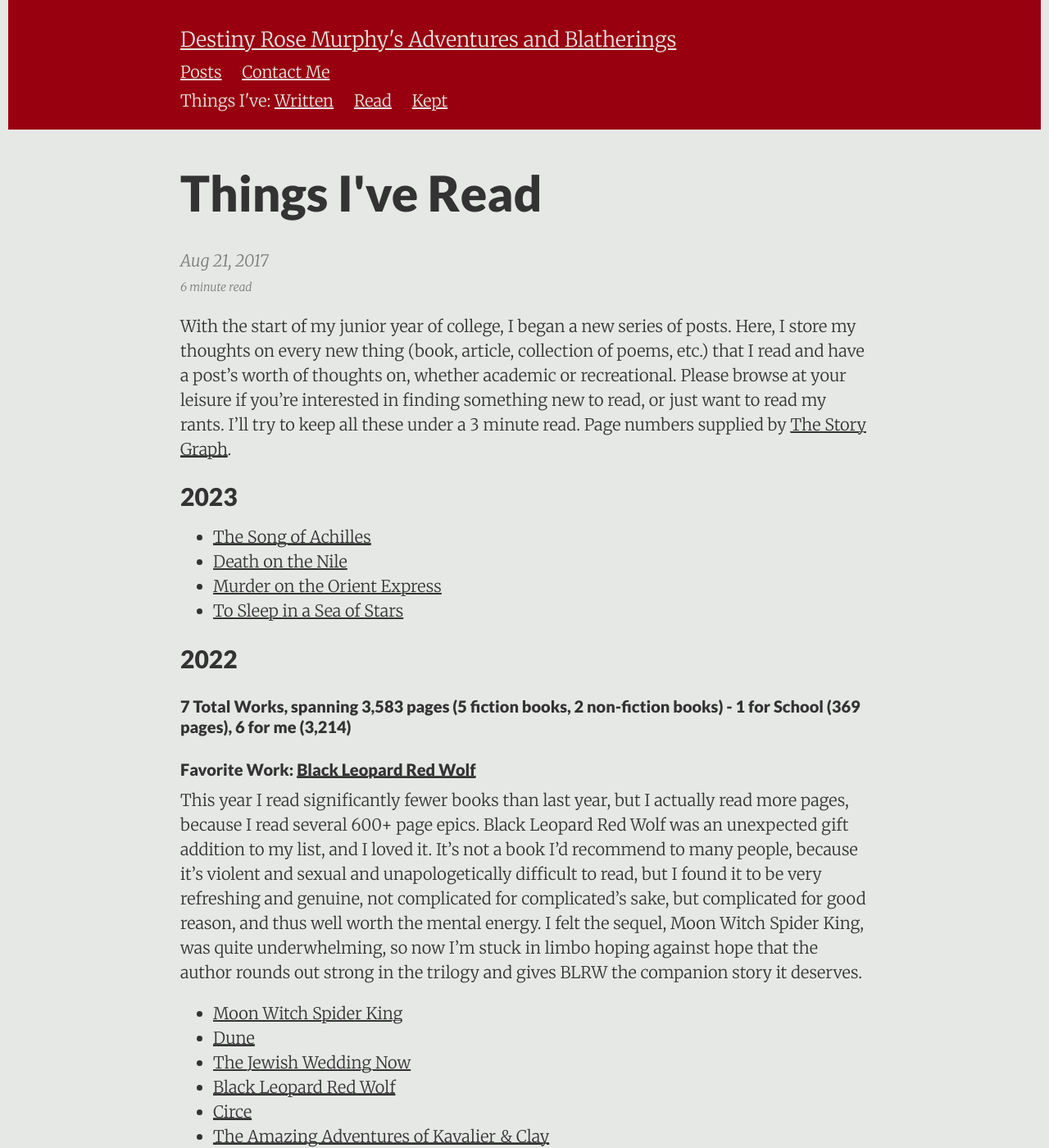
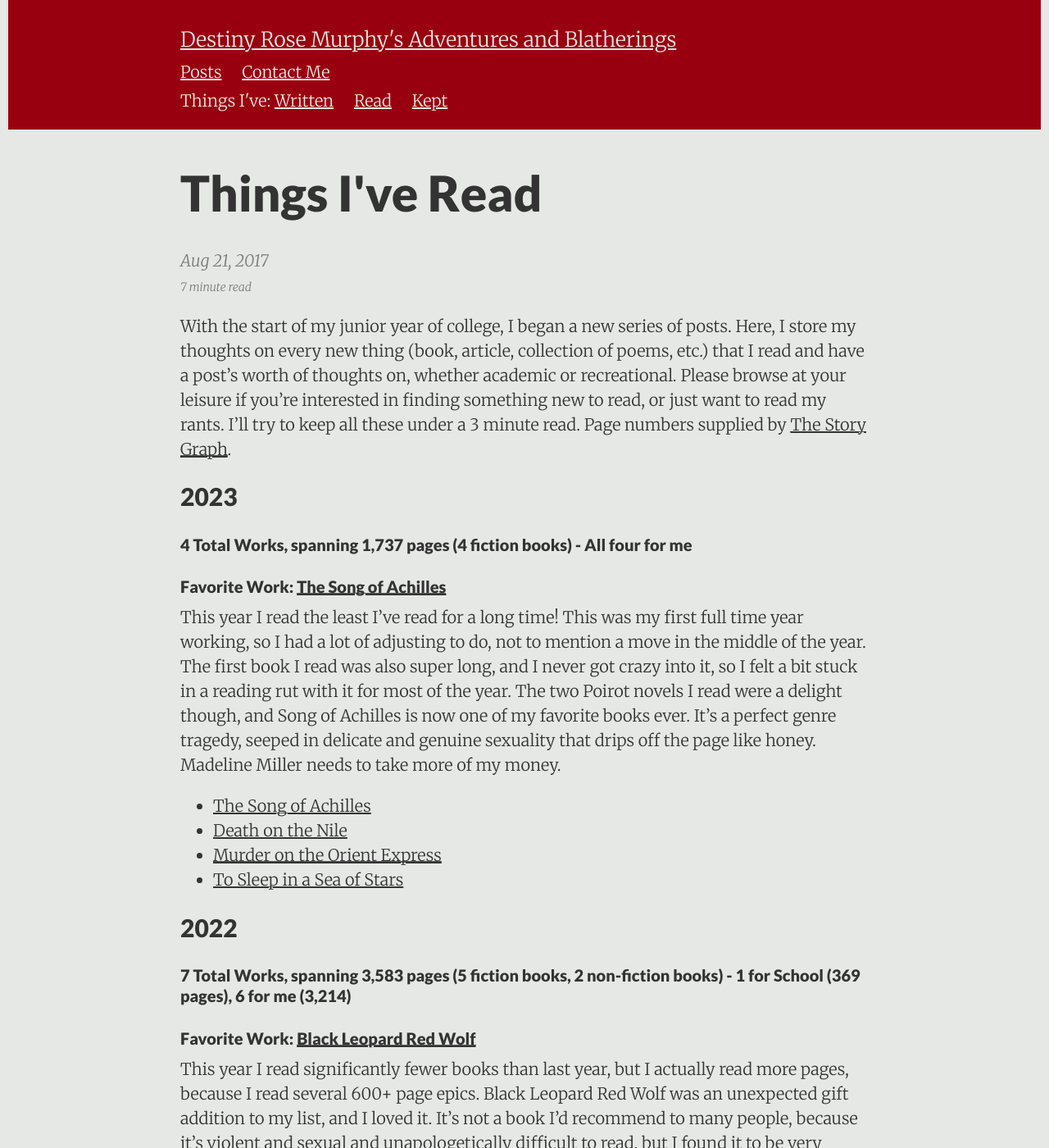
Before and after one commit to DestinyRoseMurphy/DestinyRoseMurphy.github.io, a Jekyll site: the page built from _posts/2017-08-21-Things-I've-Read.md, in a window 1280 px wide and 1400 px high. Shown: the whole window at 82% size. Built offline with Jekyll 4.4.1, drawn with Linux system fonts in a browser that asks for light colours.

Commit message:
Summarized books

```diff
--- a/_posts/2017-08-21-Things-I've-Read.md
+++ b/_posts/2017-08-21-Things-I've-Read.md
@@ -26,6 +26,12 @@ summary: "With the start of my junior year I'm beginning a new series of posts.
 With the start of my junior year of college, I began a new series of posts. Here, I store my thoughts on every new thing (book, article, collection of poems, etc.) that I read and have a post's worth of thoughts on, whether academic or recreational. Please browse at your leisure if you're interested in finding something new to read, or just want to read my rants. I'll try to keep all these under a 3 minute read. Page numbers supplied by [The Story Graph](https://app.thestorygraph.com/).
 
 ## 2023
+
+#### 4 Total Works, spanning 1,737 pages (4 fiction books) - All four for me
+
+#### Favorite Work: [The Song of Achilles](/details/2023-11-05-Song-Achilles)
+
+This year I read the least I've read for a long time! This was my first full time year working, so I had a lot of adjusting to do, not to mention a move in the middle of the year. The first book I read was also super long, and I never got crazy into it, so I felt a bit stuck in a reading rut with it for most of the year. The two Poirot novels I read were a delight though, and Song of Achilles is now one of my favorite books ever. It's a perfect genre tragedy, seeped in delicate and genuine sexuality that drips off the page like honey. Madeline Miller needs to take more of my money.
 
 - [The Song of Achilles](/details/2023-11-05-Song-Achilles)
 - [Death on the Nile](/details/2023-10-31-Death-Nile)
```
